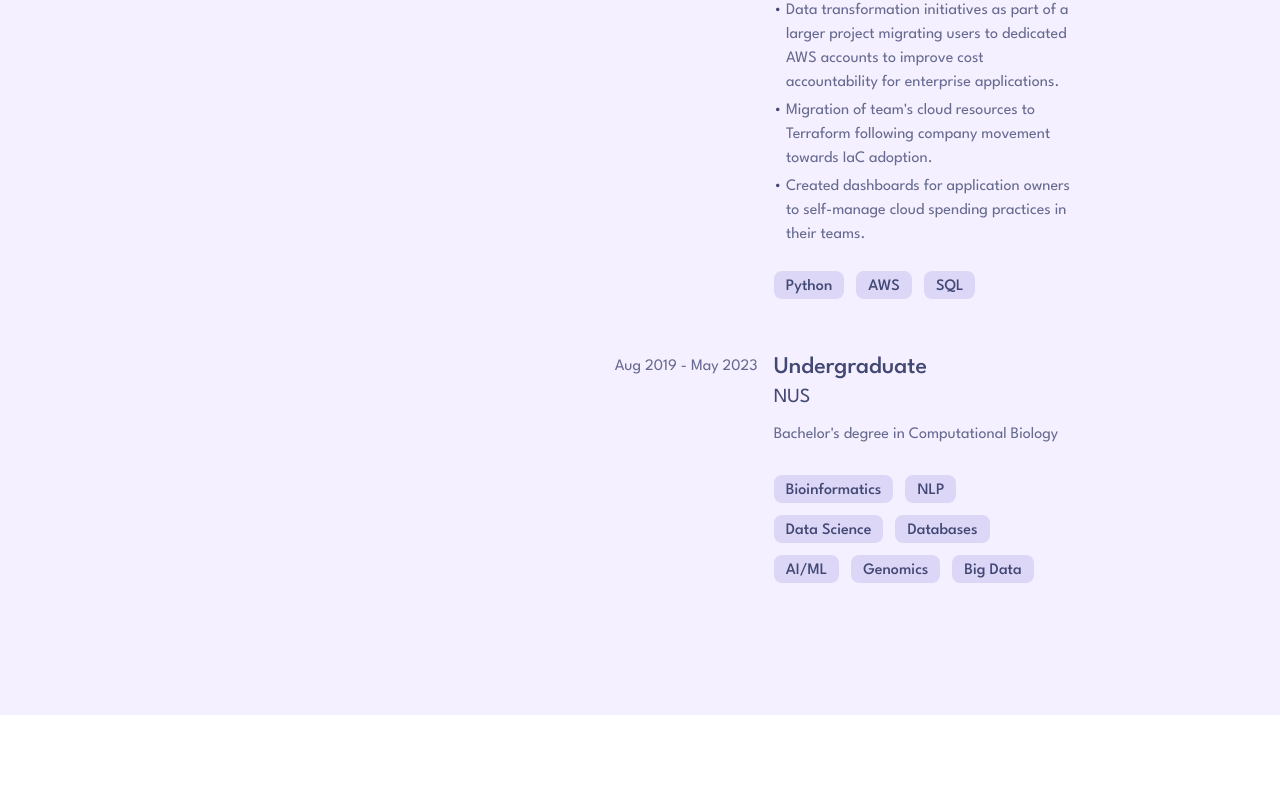
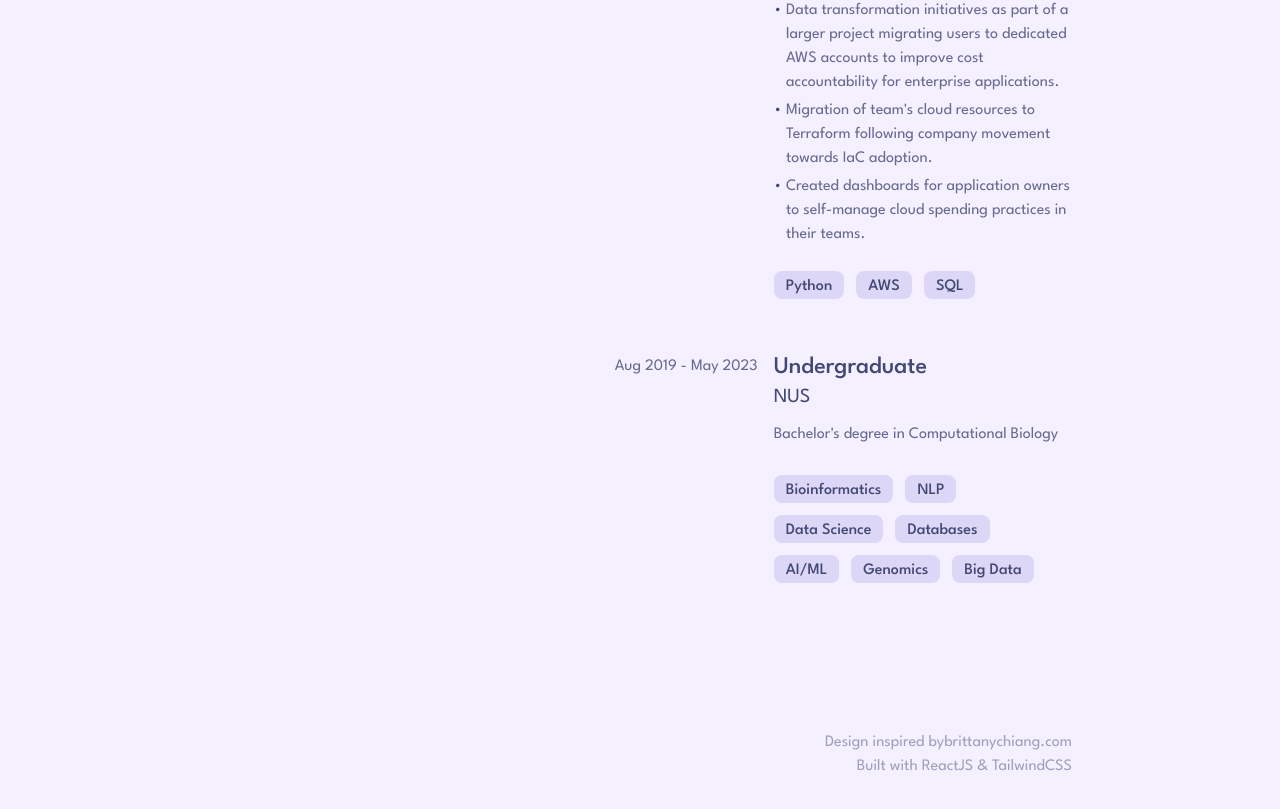
Before and after one commit to keithchewzk/heyitskeith, a React (Create React App) app: page / in a window 1280 px wide. Shown: the part 2037-2846 px from the top of the page. Before the commit the page ends 2752 px from the top, so only its background shows below. Built offline with nearby package versions, Linux system fonts and the light colour scheme.

Commit message:
add credits

```diff
--- a/src/App.tsx
+++ b/src/App.tsx
@@ -7,6 +7,7 @@ import Experience from "./components/Experience/Experience";
 import Socials from "./components/Socials/Socials";
 import { ReactComponent as SunIcon } from "./assets/sun.svg";
 import { ReactComponent as MoonIcon } from "./assets/moon.svg";
+import Credits from "./components/Credits/Credits";
 
 function App() {
   const [isDark, setIsDark] = useState(
@@ -32,6 +33,7 @@ function App() {
         <MoonIcon className={iconClasses} onClick={iconClickHandler} />
       )}
       <div className="flex max-w-5xl md:gap-20 m-auto px-10 sm:px-20 flex-col md:flex-row">
+        {/* Left column */}
         <div className="flex flex-col justify-between w-full pt-20 md:w-5/12 md:sticky md:top-0 md:pb-20 md:max-h-screen">
           {/* <AppBar isDark={isDark} setIsDark={setIsDark} /> */}
           <div>
@@ -43,6 +45,8 @@ function App() {
           </div>
           <Socials />
         </div>
+
+        {/* Right column */}
         <div className="flex flex-col py-20 w-full md:w-7/12 gap-24">
           <div id="about">
             <About />
@@ -53,6 +57,7 @@ function App() {
           {/* <div id="interview me">
             <Interview />
           </div> */}
+          <Credits />
         </div>
       </div>
     </div>
--- /dev/null
+++ b/src/components/Credits/Credits.tsx
@@ -0,0 +1,14 @@
+function Credits() {
+  return (
+    <p className="text-text-muted opacity-60 text-md md:text-right">
+      Design inspired by
+      <a href="https://brittanychiang.com/" target="_blank">
+        brittanychiang.com
+      </a>
+      <br />
+      Built with ReactJS & TailwindCSS
+    </p>
+  );
+}
+
+export default Credits;
```
